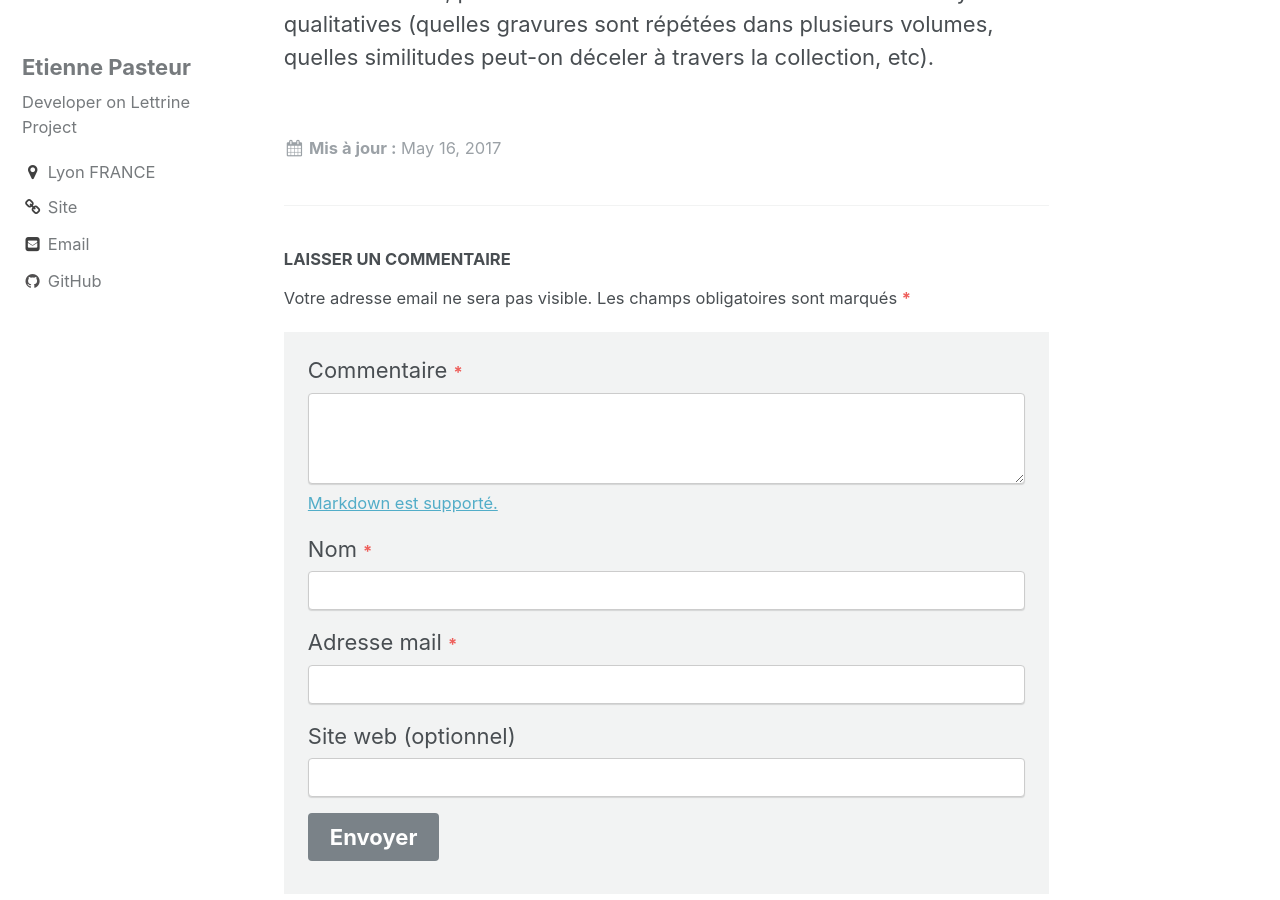
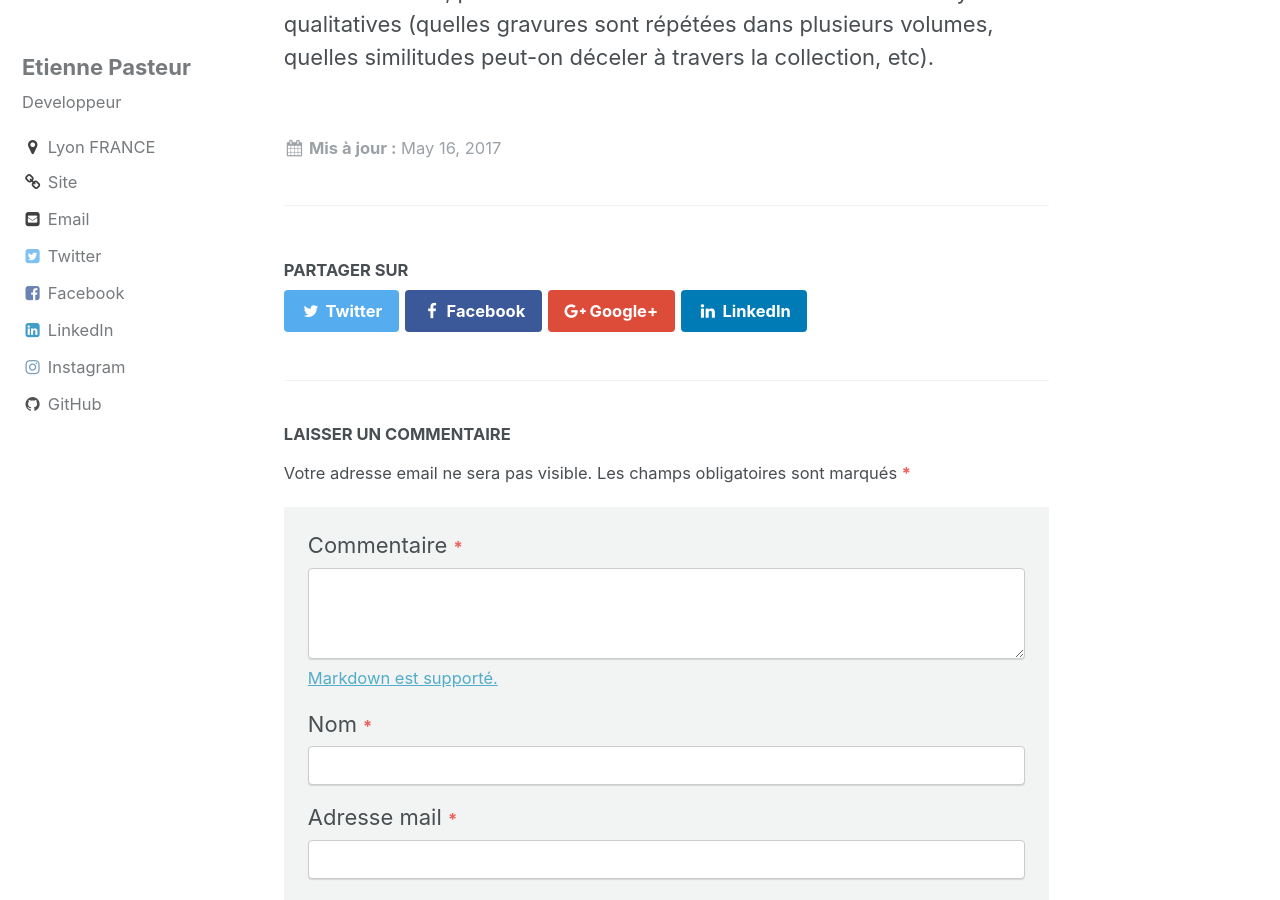
Before and after one commit to EtiennePasteur/Lettrine, a Jekyll site: the page built from docs/_pages/presentation.md, in a window 1280 px wide and 900 px high, scrolled down 678 px. Built offline with Jekyll 4.4.1, drawn with Linux system fonts in a browser that asks for light colours; part of the change alters nothing that is shown.

Commit message:
Try to enable commentaire

```diff
--- a/docs/_config.yml
+++ b/docs/_config.yml
@@ -34,7 +34,7 @@ staticman:
   commitMessage          : "New comment."
   filename               : comment-{@timestamp}
   format                 : "yml"
-  moderation             : true
+  moderation             : false
   path                   : "_data/comments/{options.slug}" # "/_data/comments/{options.slug}" (default)
   requiredFields         : ['name', 'email', 'message']
   transforms:
@@ -79,7 +79,7 @@ analytics:
 author:
   name             : *name
   avatar           : # path of avatar image, e.g. "/assets/images/bio-photo.jpg"
-  bio              : "Developer on Lettrine Project"
+  bio              : "Developpeur"
   location         : "Lyon FRANCE"
   email            : "etienne.pasteur@epitech.eu"
   uri              : "http://etiennepasteur.com"
@@ -87,20 +87,20 @@ author:
   codepen          :
   dribbble         :
   flickr           :
-  facebook         :
+  facebook         : "https://www.facebook.com/et.pasteur"
   foursquare       :
   github           : "EtiennePasteur"
   google_plus      :
   keybase          :
-  instagram        :
+  instagram        : "https://www.instagram.com/etienne_pasteur/"
   lastfm           :
-  linkedin         :
+  linkedin         : "https://www.linkedin.com/in/etienne-pasteur-338042a8/"
   pinterest        :
   soundcloud       :
   stackoverflow    : # "123456/username" (the last part of your profile url, e.g. http://stackoverflow.com/users/123456/username)
   steam            :
   tumblr           :
-  twitter          :
+  twitter          : "https://twitter.com/etienne_pasteur"
   vine             :
   weibo            :
   xing             :
@@ -246,6 +246,7 @@ defaults:
       layout: single
       author_profile: true
       comments: true
+      share: true
   # _docs
   - scope:
       path: ""
@@ -254,7 +255,7 @@ defaults:
       layout: single
       read_time: false
       author_profile: false
-      share: false
+      share: true
       comments: true
       sidebar:
         nav: "docs"
```
